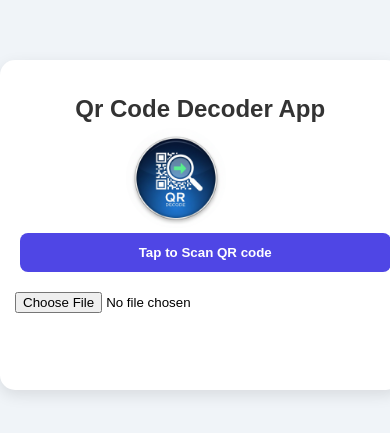
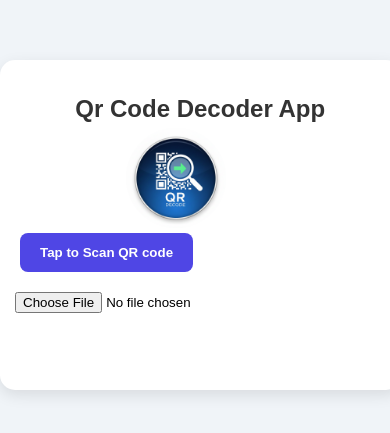
Before and after one commit to Teshome-Worku/qr-code-decoder, a React (Vite) app: page / in a window 390 px wide. Shown: the part 197-630 px from the top of the page. Built offline with nearby package versions, Linux system fonts and the light colour scheme.

Commit message:
small change applied to open link button

```diff
--- a/src/App.css
+++ b/src/App.css
@@ -107,6 +107,7 @@ a:hover {
     a {
         width: 100%;
         text-align: center;
+        max-width: fit-content;
     }
     #qr-reader {
         max-width: 100%;
--- a/src/App.jsx
+++ b/src/App.jsx
@@ -103,9 +103,9 @@ const  App=()=> {
         } title="copy to clipboard">
           {copy?"Copied":"Copy"} </button>}
           {result.startsWith("http") && (
-      <a href={result} target="_blank" rel="noopener noreferrer">
-        Open Link
-      </a>
+        <a href={result} target="_blank" rel="noopener noreferrer">
+           Open Link
+        </a>
       )}
       </div>
   );
```
